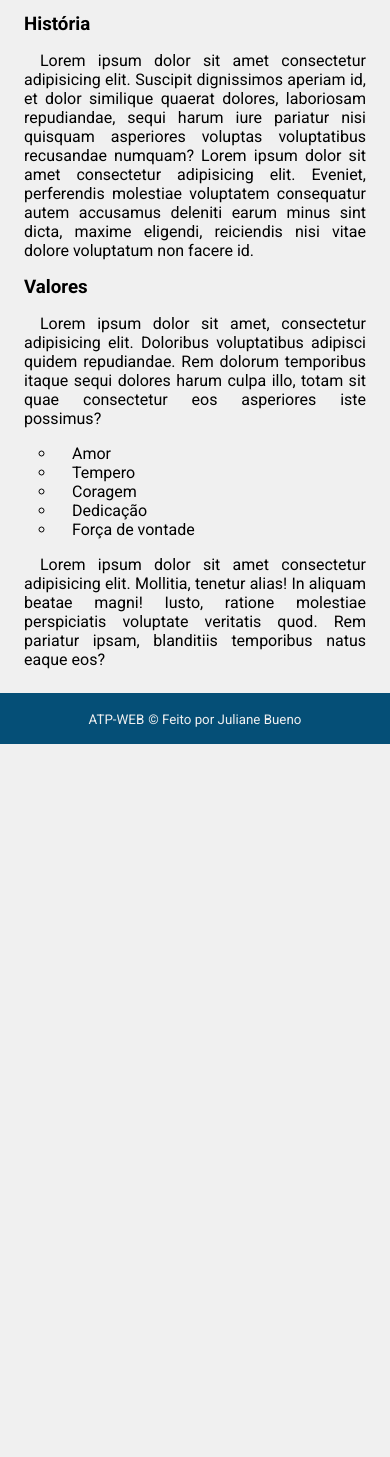
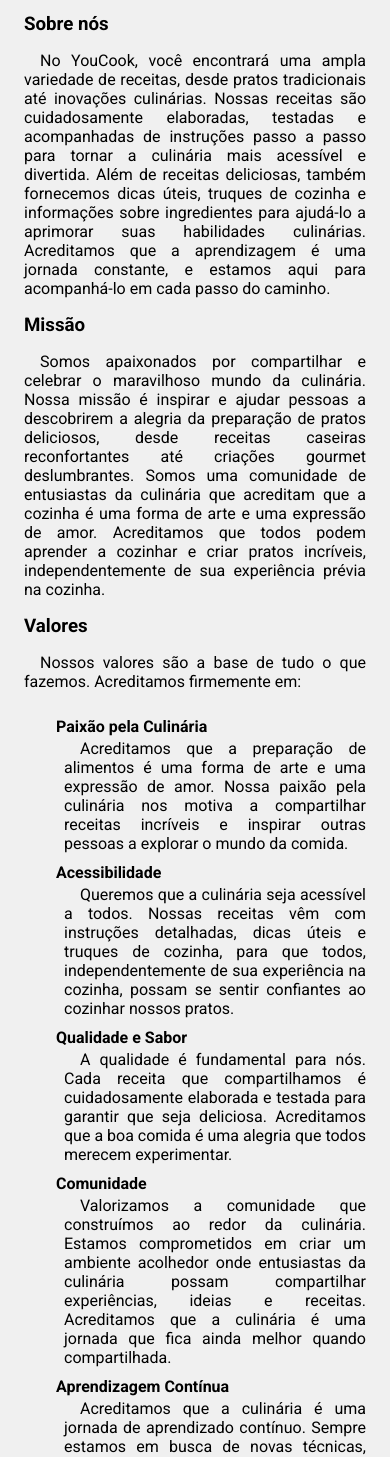
Before and after one commit to julianebueno/ATP-WEB, a plain HTML site: page src/html/about.html in a window 390 px wide. Shown: the part 168-1625 px from the top of the page. Before the commit the page ends 912 px from the top, so only its background shows below. Drawn offline with Linux system fonts and the light colour scheme.

Commit message:
feat: :lipstick: adição de banner e conteudo na Inicial e Sobre

```diff
--- a/src/css/inicialESobre.css
+++ b/src/css/inicialESobre.css
@@ -3,21 +3,50 @@
 .prinicipalAbout {
   gap: 1rem;
   text-align: justify;
+  margin-bottom: 3rem;
 }
 .prinicipalIndex p,
 .prinicipalAbout p {
   text-indent: 1rem;
 }
 /* ---------------------------- Detalhes do Index*/
-.prinicipalIndex p a{
+.prinicipalIndex p > a{
   color: #054f77;
   font-weight: 700;
 }
+.prinicipalIndex .titulo {
+  display: flex;
+  align-items: center;
+  justify-content: center;
+  margin: .5rem 0;
+  height: 300px;
+  border-radius: 5px;
+  background-image: url("../img/bannerIndex.jpg");
+  background-color: #91daed;
+  background-repeat: no-repeat;
+  background-size: contain;
+  background-position: right;
+}
 /* ---------------------------- Detalhes do About*/
-.prinicipalAbout ul {
-  padding-left: 2rem;
+.prinicipalAbout ol {
+  padding-left: 1rem;
   text-indent: 1rem;
 }
-.prinicipalAbout li {
-  list-style: circle;
+.prinicipalAbout li > h4 {
+  margin-top: .5rem;
+  line-height: 1.5rem;
 }
+.prinicipalAbout li > p {
+  padding-left: 1.5rem;
+}
+
+/* ---------------------------- Mobile */
+
+@media (max-width: 768px) {
+  .prinicipalIndex .titulo {
+    align-items: end;
+    justify-content: start;
+    height: 70px;
+    padding-left: 1rem;
+  }
+}
--- a/src/html/about.html
+++ b/src/html/about.html
@@ -25,28 +25,63 @@
 
   <main class="prinicipalAbout">
     <h2 class="titulo">Sobre</h2>
-    <h3>História</h3>
-    <p>Lorem ipsum dolor sit amet consectetur adipisicing elit. Suscipit dignissimos aperiam id, et dolor similique
-      quaerat dolores, laboriosam repudiandae, sequi harum iure pariatur nisi quisquam asperiores voluptas voluptatibus
-      recusandae numquam? Lorem ipsum dolor sit amet consectetur adipisicing elit. Eveniet, perferendis molestiae
-      voluptatem consequatur autem accusamus deleniti earum minus sint dicta, maxime eligendi, reiciendis nisi vitae
-      dolore voluptatum non facere id.
+
+    <h3>Sobre nós</h3>
+    <p>No YouCook, você encontrará uma ampla variedade de receitas, desde pratos tradicionais até inovações
+      culinárias. Nossas receitas são cuidadosamente elaboradas, testadas e acompanhadas de instruções passo a passo
+      para tornar a culinária mais acessível e divertida. Além de receitas deliciosas, também fornecemos dicas úteis,
+      truques de cozinha e informações sobre ingredientes para ajudá-lo a aprimorar suas habilidades culinárias.
+      Acreditamos que a aprendizagem é uma jornada constante, e estamos aqui para acompanhá-lo em cada passo do caminho.
     </p>
+
+    <h3>Missão</h3>
+    <p>Somos apaixonados por compartilhar e celebrar o maravilhoso mundo da culinária. Nossa missão é
+      inspirar e ajudar pessoas a descobrirem a alegria da preparação de pratos deliciosos, desde receitas caseiras
+      reconfortantes até criações gourmet deslumbrantes. Somos uma comunidade de entusiastas da culinária que acreditam
+      que a cozinha é uma forma de arte e uma expressão de amor. Acreditamos que todos podem aprender a cozinhar e criar
+      pratos incríveis, independentemente de sua experiência prévia na cozinha.
+    </p>
+
     <h3>Valores</h3>
-    <p>Lorem ipsum dolor sit amet, consectetur adipisicing elit. Doloribus voluptatibus adipisci quidem repudiandae. Rem
-      dolorum temporibus itaque sequi dolores harum culpa illo, totam sit quae consectetur eos asperiores iste possimus?
-    </p>
-    <ul>
-      <li>Amor</li>
-      <li>Tempero</li>
-      <li>Coragem</li>
-      <li>Dedicação</li>
-      <li>Força de vontade</li>
-    </ul>
-    <p>Lorem ipsum dolor sit amet consectetur adipisicing elit. Mollitia, tenetur alias! In aliquam beatae magni! Iusto,
-      ratione molestiae perspiciatis voluptate veritatis quod. Rem pariatur ipsam, blanditiis temporibus natus eaque
-      eos?
-    </p>
+    <p>Nossos valores são a base de tudo o que fazemos. Acreditamos firmemente em:</p>
+    <ol>
+      <li>
+        <h4>Paixão pela Culinária</h4>
+        <p>Acreditamos que a preparação de alimentos é uma forma de arte e uma
+          expressão de amor. Nossa paixão pela culinária nos motiva a compartilhar receitas incríveis e inspirar outras
+          pessoas a explorar o mundo da comida.</p>
+      </li>
+
+      <li>
+        <h4>Acessibilidade</h4>
+        <p>Queremos que a culinária seja acessível a todos. Nossas receitas vêm com instruções detalhadas, dicas úteis e
+          truques de cozinha, para que todos, independentemente de sua experiência na cozinha, possam se sentir
+          confiantes ao cozinhar nossos pratos.</p>
+      </li>
+
+      <li>
+        <h4>Qualidade e Sabor</h4>
+        <p>A qualidade é fundamental para nós. Cada receita que compartilhamos é cuidadosamente elaborada e testada para
+          garantir que seja deliciosa. Acreditamos que a boa comida é uma alegria que todos merecem experimentar.</p>
+      </li>
+
+      <li>
+        <h4>Comunidade</h4>
+        <p>Valorizamos a comunidade que construímos ao redor da culinária. Estamos comprometidos em criar um ambiente
+          acolhedor onde entusiastas da culinária possam compartilhar experiências, ideias e receitas. Acreditamos que a
+          culinária é uma jornada que fica ainda melhor quando compartilhada.</p>
+      </li>
+
+      <li>
+        <h4>Aprendizagem Contínua</h4>
+        <p>Acreditamos que a culinária é uma jornada de aprendizado contínuo. Sempre estamos em busca de novas técnicas,
+          sabores e inspirações. Encorajamos nossos membros e visitantes a se aventurarem e experimentarem coisas novas
+          na cozinha.</p>
+      </li>
+    </ol>
+
+    <p>Obrigado por visitar o YouCook. Bon appétit!</p>
+
   </main>
 
   <footer id="footer" class="rodape"></footer>
```
Also changed, not shown: index.html (+9 -9 lines), src/img/bannerIndex.jpg (added).
